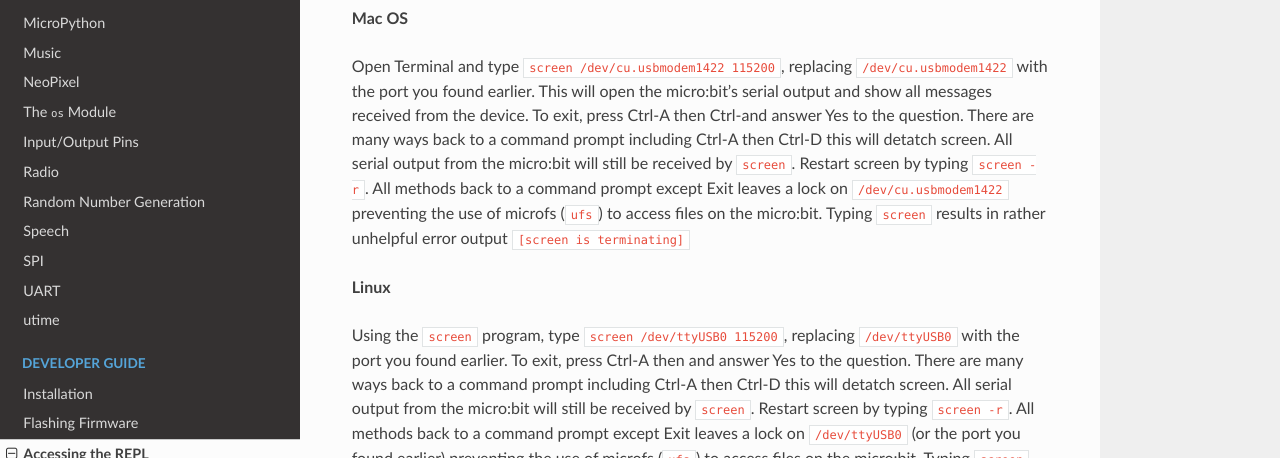
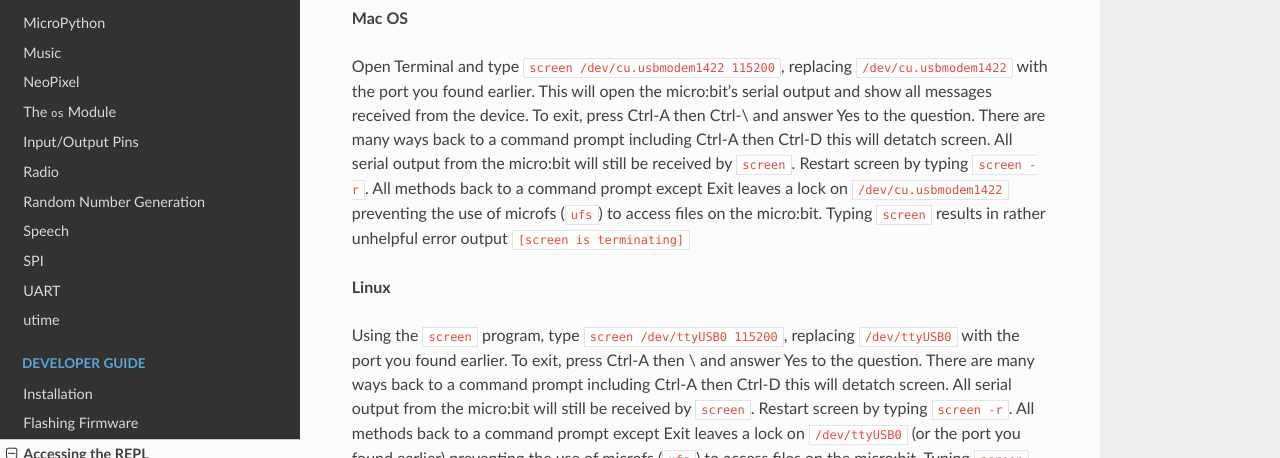
Before and after one commit to bbcmicrobit/micropython, a Sphinx documentation site: the page built from docs/devguide/repl.rst, in a window 1280 px wide and 900 px high, scrolled down 1448 px. Shown: the part 201-659 px from the top of the window. Built offline with Sphinx 7.4.7 and the Read the Docs theme 2.0.0, drawn with Linux system fonts in a browser that asks for light colours.

```diff
--- a/docs/devguide/repl.rst
+++ b/docs/devguide/repl.rst
@@ -81,7 +81,7 @@ In PuTTY:
 Open Terminal and type ``screen /dev/cu.usbmodem1422 115200``, replacing
 ``/dev/cu.usbmodem1422`` with the port you found earlier. This will open the
 micro:bit's serial output and show all messages received from the device. To
-exit, press Ctrl-A then Ctrl-\ and answer Yes to the question. There are many
+exit, press Ctrl-A then Ctrl-\\ and answer Yes to the question. There are many
 ways back to a command prompt including Ctrl-A then Ctrl-D this will detatch
 screen. All serial output from the micro:bit will still be received by ``screen``.
 Restart screen by typing ``screen -r``. All methods back to a command prompt
@@ -94,7 +94,7 @@ unhelpful error output ``[screen is terminating]``
 
 Using the ``screen`` program, type ``screen /dev/ttyUSB0 115200``, replacing
 ``/dev/ttyUSB0`` with the port you found earlier.  To exit, press Ctrl-A then
-\ and answer Yes to the question. There are many ways back to a command
+\\ and answer Yes to the question. There are many ways back to a command
 prompt including Ctrl-A then Ctrl-D this will detatch screen. All serial output
 from the micro:bit will still be received by ``screen``. Restart screen by
 typing ``screen -r``. All methods back to a command prompt except Exit leaves
```
